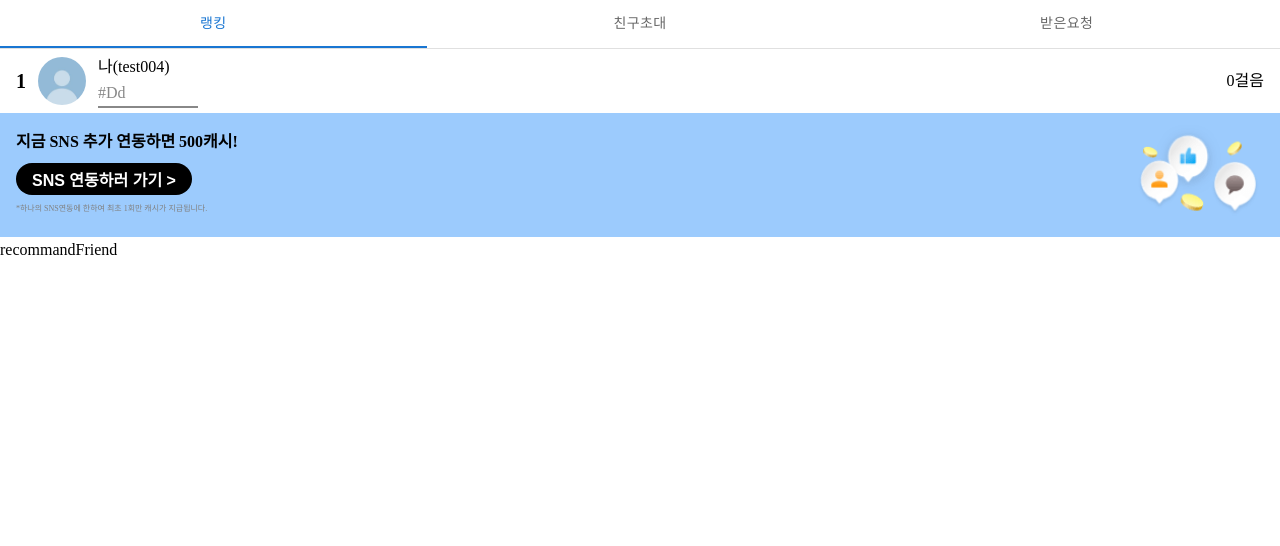
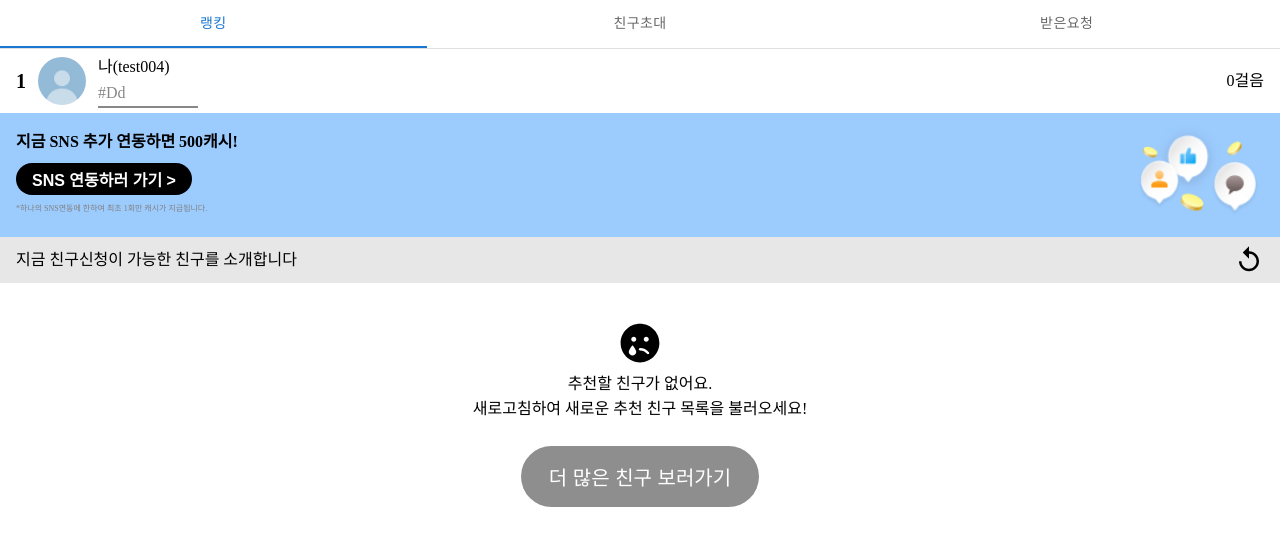
Before and after one commit to Frontend-geonu/onboarding, a Next.js app: page / in a window 1280 px wide. Shown: the top 546 px of the page. Built offline with nearby package versions, Linux system fonts and the light colour scheme.

Commit message:
feat : 추천친구 확인기능 추가

```diff
--- a/src/app.feature/ranking/component/recommandFriend/index.tsx
+++ b/src/app.feature/ranking/component/recommandFriend/index.tsx
@@ -1,5 +1,28 @@
+import * as S from './style';
+import { MdReplay } from 'react-icons/md';
+import { FaSadTear } from 'react-icons/fa';
+import BigButton from '@/app.components/bigButton';
+
 const RecommandFriend: React.FC = () => {
-  return <div>recommandFriend</div>;
+  return (
+    <S.Wrapper>
+      <S.Top>
+        <S.Writing>지금 친구신청이 가능한 친구를 소개합니다</S.Writing>
+        <MdReplay size={30} />
+      </S.Top>
+      <S.Bottom>
+        <S.Nothing>
+          <FaSadTear size={40} />
+          <div>
+            추천할 친구가 없어요.
+            <br />
+            새로고침하여 새로운 추천 친구 목록을 불러오세요!
+          </div>
+        </S.Nothing>
+        <BigButton content="더 많은 친구 보러가기" />
+      </S.Bottom>
+    </S.Wrapper>
+  );
 };
 
 export default RecommandFriend;
--- /dev/null
+++ b/src/app.feature/ranking/component/recommandFriend/style.ts
@@ -0,0 +1,24 @@
+import styled from 'styled-components';
+
+export const Wrapper = styled.div``;
+
+export const Top = styled.div`
+  background: rgb(231, 231, 231);
+
+  padding: 8px 16px;
+
+  display: flex;
+  align-items: center;
+  justify-content: space-between;
+`;
+
+export const Writing = styled.div``;
+
+export const Bottom = styled.div`
+  padding: 16px;
+  text-align: center;
+`;
+
+export const Nothing = styled.div`
+  margin: 24px 0px;
+`;
--- /dev/null
+++ b/src/app.feature/ranking/screen/style.ts
@@ -0,0 +1,3 @@
+import styled from 'styled-components';
+
+export const Wrapper = styled.div``;
```
